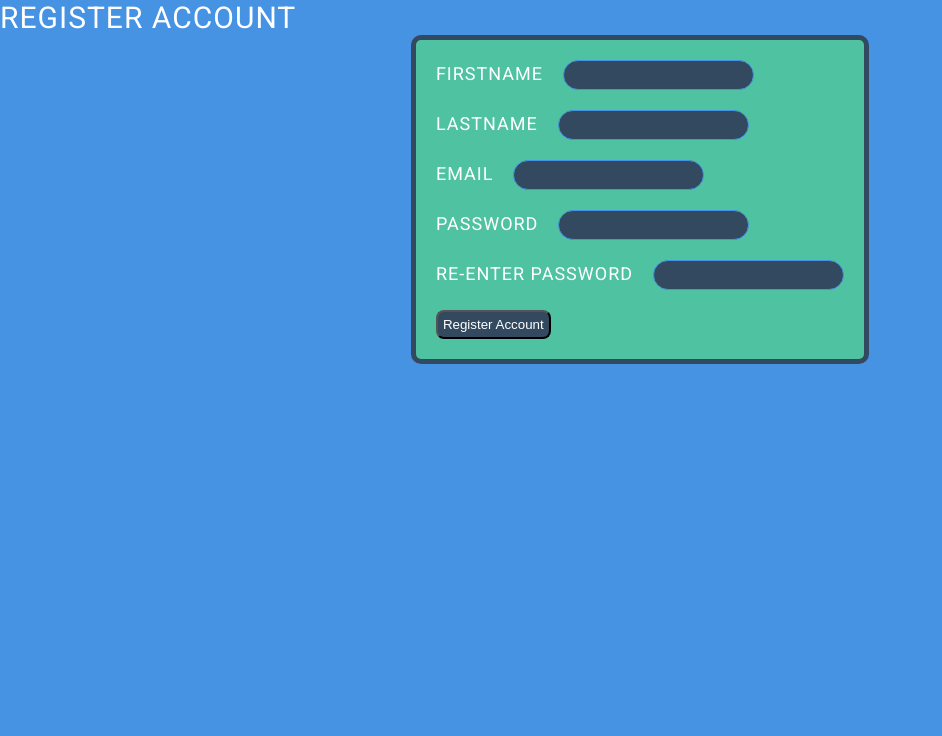
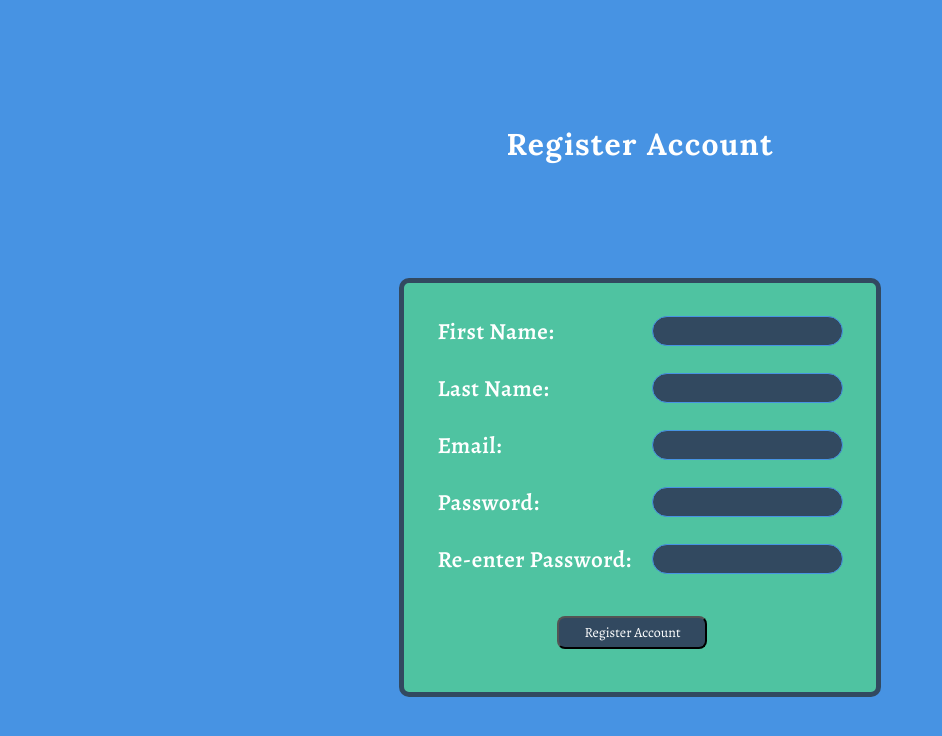
Before and after one commit to MicrowavedBunny/CIS480-Capstone-group2, an Angular app: page /register-page in a window 1280 px wide. Shown: the top 736 px of the page, without its empty margins (0-942 px from the left). Built offline with nearby package versions, Linux system fonts and the light colour scheme.

Commit message:
cosmetic changes

```diff
--- a/src/app/components/course-components/add-course/add-course.component.css
+++ b/src/app/components/course-components/add-course/add-course.component.css
@@ -100,6 +100,7 @@ button{
     font-family: 'Alegreya', serif;
     margin-bottom: 10px;
     margin-left: 220px;
+    transition: font-size 1.3s;
 
 }
 
@@ -109,6 +110,7 @@ button:hover{
   font-weight: bold;
   font-style: italic;
   box-shadow: 0 12px 16px 0 rgba(0,0,0,0.24), 0 17px 50px 0 rgba(0,0,0,0.19);
+  font-size: 22px;
 }
 button:active{
   background-color: white;
--- a/src/app/components/course-components/course-detail/course-detail.component.css
+++ b/src/app/components/course-components/course-detail/course-detail.component.css
@@ -63,6 +63,7 @@ select{
     font-family: 'Alegreya', serif;
     margin-bottom: 10px;
     margin-left: 55px;
+    transition:font-size 1.3s;
 }
 
 button:hover{
@@ -71,10 +72,12 @@ button:hover{
   font-weight: bold;
   font-style: italic;
   box-shadow: 0 12px 16px 0 rgba(0,0,0,0.24), 0 17px 50px 0 rgba(0,0,0,0.19);
+  font-size: 22px;
 }
 button:active{
   background-color: white;
   color:#4FC3A1;
   box-shadow: 0 5px #666;
   transform: translateY(4px);
+  font-size: 18px;
 }
--- a/src/app/components/course-components/course-list/course-list.component.css
+++ b/src/app/components/course-components/course-list/course-list.component.css
@@ -14,6 +14,7 @@ table, th, td {
     font-size: 14px;
     font-family: 'Alegreya', serif;
     margin-bottom: 10px;
+    transition:  width 1.3s, font-size 1.3s;
 
 
 }
@@ -23,6 +24,8 @@ button:hover{
   font-weight: bold;
   font-style: italic;
   box-shadow: 0 12px 16px 0 rgba(0,0,0,0.24), 0 17px 50px 0 rgba(0,0,0,0.19);
+  font-size: 17px;
+  width: 120px;
 }
 button:active{
   background-color: white;
--- a/src/app/components/student-components/login-page/login-page.component.css
+++ b/src/app/components/student-components/login-page/login-page.component.css
@@ -32,6 +32,7 @@ button{
   font-size: 14px;
   font-family: 'Alegreya', serif;
   margin-bottom: 10px;
+  transition: font-size 1.3s;
 
 }
 button:hover{
@@ -40,6 +41,7 @@ color:#4FC3A1 ;
 font-weight: bold;
 font-style: italic;
 box-shadow: 0 12px 16px 0 rgba(0,0,0,0.24), 0 17px 50px 0 rgba(0,0,0,0.19);
+font-size: 18px;
 }
 button:active{
 background-color: white;
--- a/src/app/components/student-components/register-page/register-page.component.css
+++ b/src/app/components/student-components/register-page/register-page.component.css
@@ -0,0 +1,60 @@
+h1{
+    text-align: center;
+    font-weight: bolder;
+    font-family: 'Lora', serif;
+    letter-spacing: 1.3px;
+    margin-top: 125px;
+    color: white;
+    font-size: 30px;
+}
+.flex-container{
+    display: flex;
+    justify-content: center;
+    align-items: center;
+    height: 600px;
+}
+.form-group{
+    display: flex;
+    justify-content: space-between;
+    padding: 13px;
+}
+.input-flex-container{
+    display: flex;
+    flex-direction: column;
+    color: white;
+    justify-content: center;
+}
+label{
+    font-size: 23px;
+    font-family: 'Alegreya', serif;
+    font-weight: 700;
+    letter-spacing: 0.5px;
+}
+button{
+    background-color: #324960;
+    color: white;
+    border-radius: 8px;
+    padding: 5px;
+    cursor: pointer;
+    width: 150px;
+    font-size: 14px;
+    font-family: 'Alegreya', serif;
+    margin-bottom: 10px;
+    margin-left: 120px;
+    margin-top:15px;
+    transition: font-size 1.5s;
+}
+button:hover{
+  background-color: white;
+  color:#4FC3A1 ;
+  font-weight: bold;
+  font-style: italic;
+  box-shadow: 0 12px 16px 0 rgba(0,0,0,0.24), 0 17px 50px 0 rgba(0,0,0,0.19);
+  font-size: 17px;
+}
+button:active{
+  background-color: white;
+  color:#4FC3A1;
+  box-shadow: 0 5px #666;
+  transform: translateY(4px);
+}
--- a/src/app/components/student-components/register-page/register-page.component.html
+++ b/src/app/components/student-components/register-page/register-page.component.html
@@ -1,30 +1,47 @@
-<a class="navbar-brand">Register Account</a>
+<link rel="preconnect" href="https://fonts.googleapis.com">
+<link rel="preconnect" href="https://fonts.gstatic.com" crossorigin>
+<link href="https://fonts.googleapis.com/css2?family=Lora:wght@700&display=swap" rel="stylesheet">
+
+<link rel="preconnect" href="https://fonts.googleapis.com">
+<link rel="preconnect" href="https://fonts.gstatic.com" crossorigin>
+<link href="https://fonts.googleapis.com/css2?family=Alegreya&family=Lora:wght@700&display=swap" rel="stylesheet">
+
+<link rel="preconnect" href="https://fonts.googleapis.com">
+<link rel="preconnect" href="https://fonts.gstatic.com" crossorigin>
+<link href="https://fonts.googleapis.com/css2?family=Alegreya:wght@400;600&family=Lora:wght@700&display=swap" rel="stylesheet">
+
+
+<h1>Register Account</h1>
 <div class="row justify-content-center mt-5">
     <div class="col-md-4">
+        <div class='flex-container'>
         <form [formGroup]="registerAccForm" (ngSubmit)="onRegister()">
+            <div class="input-flex-container">
             <div class="form-group">
-                <label>firstName</label>
+                <label>First Name:</label>
                 <input class="form-control" id="first" type="text" formControlName="firstName" required>
             </div>
             <div class="form-group">
-                <label>lastName</label>
+                <label>Last Name:</label>
                 <input class="form-control" id="last" type="text" formControlName="lastName" required>
             </div>
             <div class="form-group">
-                <label>email</label>
+                <label>Email:</label>
                 <input class="form-control" type="text" id="emailInput" formControlName="email" required>
             </div>
             <div class="form-group">
-                <label>password</label>
-                <input class="form-control" type="text" id= "pass" formControlName="password" required>
+                <label>Password:</label>
+                <input class="form-control" type="password" id= "pass" formControlName="password" required>
             </div>
             <div class="form-group">
-                <label>Re-enter password</label>
-                <input class="form-control" type="text"  id= "reenterpass" required>
+                <label>Re-enter Password:</label>
+                <input class="form-control" type="password"  id= "reenterpass" required>
             </div>
             <div class="form-group">
                 <button class="btn btn-primary btn-block" type="submit">Register Account</button>
             </div>
+        </div>
         </form>
+        </div>
     </div>
 </div>
```
